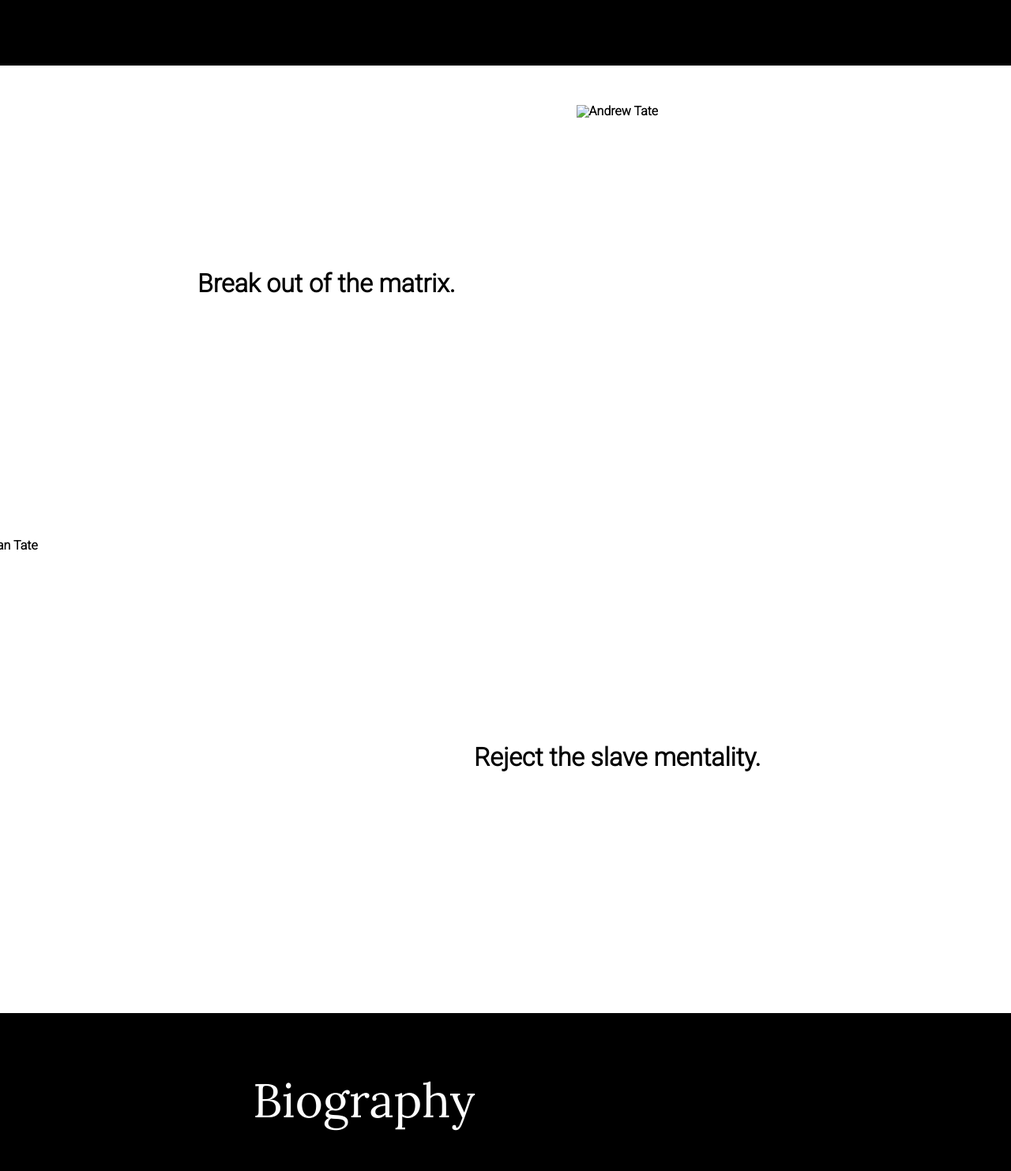
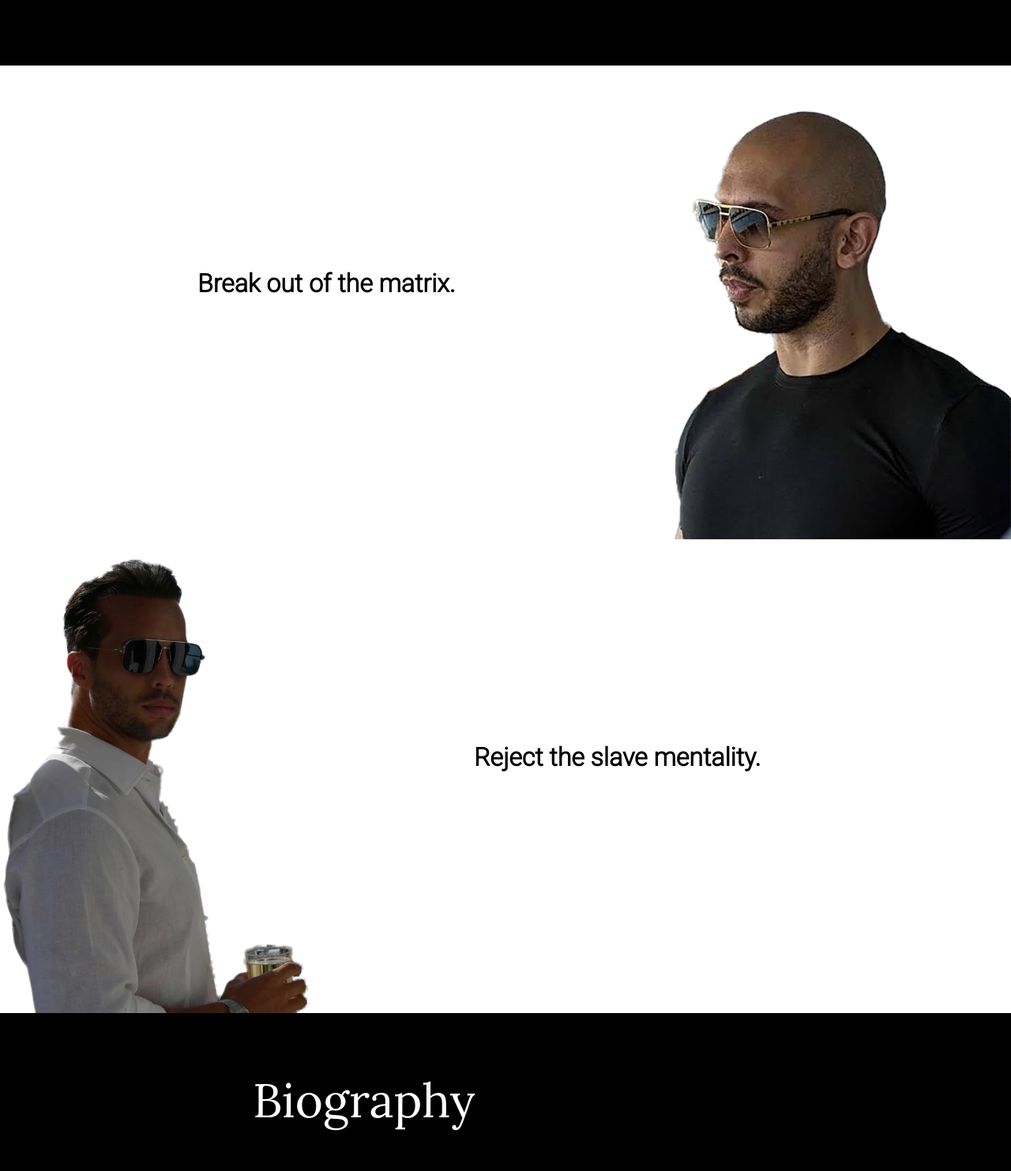
Before and after one commit to sunsesvasko/Andrew-Tate-Tribute-Page, a plain HTML site: page index.html in a window 1280 px wide. Shown: the part 640-2123 px from the top of the page at 79% size. Drawn offline with Linux system fonts and the light colour scheme; the site is published under a folder, as on GitHub Pages, so addresses that start at the root find nothing.

Commit message:
Add files via upload

```diff
--- a/index.html
+++ b/index.html
@@ -20,13 +20,13 @@
             <p class="section__quote__paragraph--andrew">
                 Break out of the matrix.
             </p>
-            <img src="/andrew.jpg" alt="Andrew Tate" id="andrewTate">
+            <img src="andrew.jpg" alt="Andrew Tate" id="andrewTate">
         </section>
         <section class="section__quote--tristan">
             <p class="section__quote__paragraph--tristan">
                 Reject the slave mentality.
             </p>
-            <img src="/tristan.jpg" alt="Tristan Tate" id="tristanTate">
+            <img src="tristan.jpg" alt="Tristan Tate" id="tristanTate">
         </section>
         <section class="section__biography">
             <h1 class="section__biography__header">Biography</h1>
```
